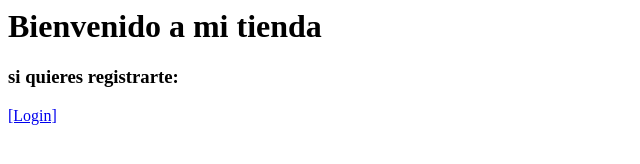
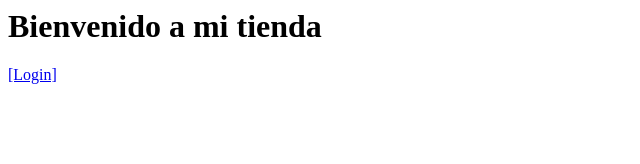
Before and after one commit to anapgh/2020-2021-LTAW-Practicas, a plain HTML site: page P2/main.html in a window 1280 px wide. Shown: the whole page, without its empty margins (0-640 px from the left). Drawn offline with Linux system fonts and the light colour scheme.

Commit message:
modificado

```diff
--- a/P2/main.html
+++ b/P2/main.html
@@ -7,7 +7,6 @@
 </head>
 <body>
     <h1>Bienvenido a mi tienda</h1>
-    <h3>si quieres registrarte:</h3>
     <a href="/login">[Login]</a>
 </body>
 </html>
```
